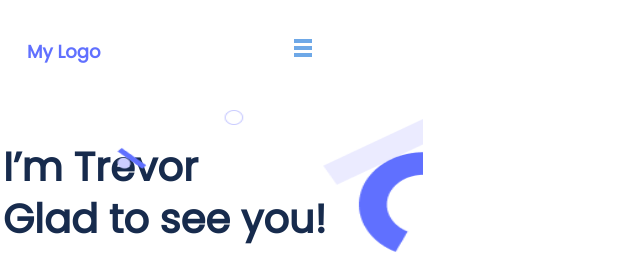
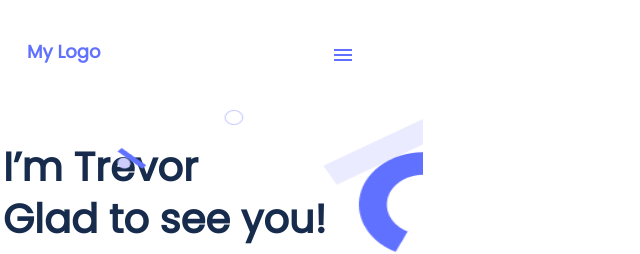
Before and after one commit to valt19/portfolio-pro, a website: page index.html in a window 1280 px wide. Shown: the top 254 px of the page, 5-645 px from the left. Drawn offline with Linux system fonts and the light colour scheme.

Commit message:
added css

```diff
--- a/style.css
+++ b/style.css
@@ -81,21 +81,23 @@ a { text-decoration: none; }
 }
 
 .line {
-  border: 2px solid #6ea8e7;
+  border: 1px solid #6070ff;
 }
 
 .bttn {
   width: 18px;
-  height: 18px;
+  height: 12px;
+  top: 6px;
+  left: 3px;
   display: flex;
   flex-direction: column;
   justify-content: space-between;
-  margin: 15px;
+  margin: 25px;
 }
 
 .header-section {
   height: 1px;
-  width: 300px;
+  width: 350px;
   display: flex;
   justify-content: space-between;
   margin: 24px;
```
